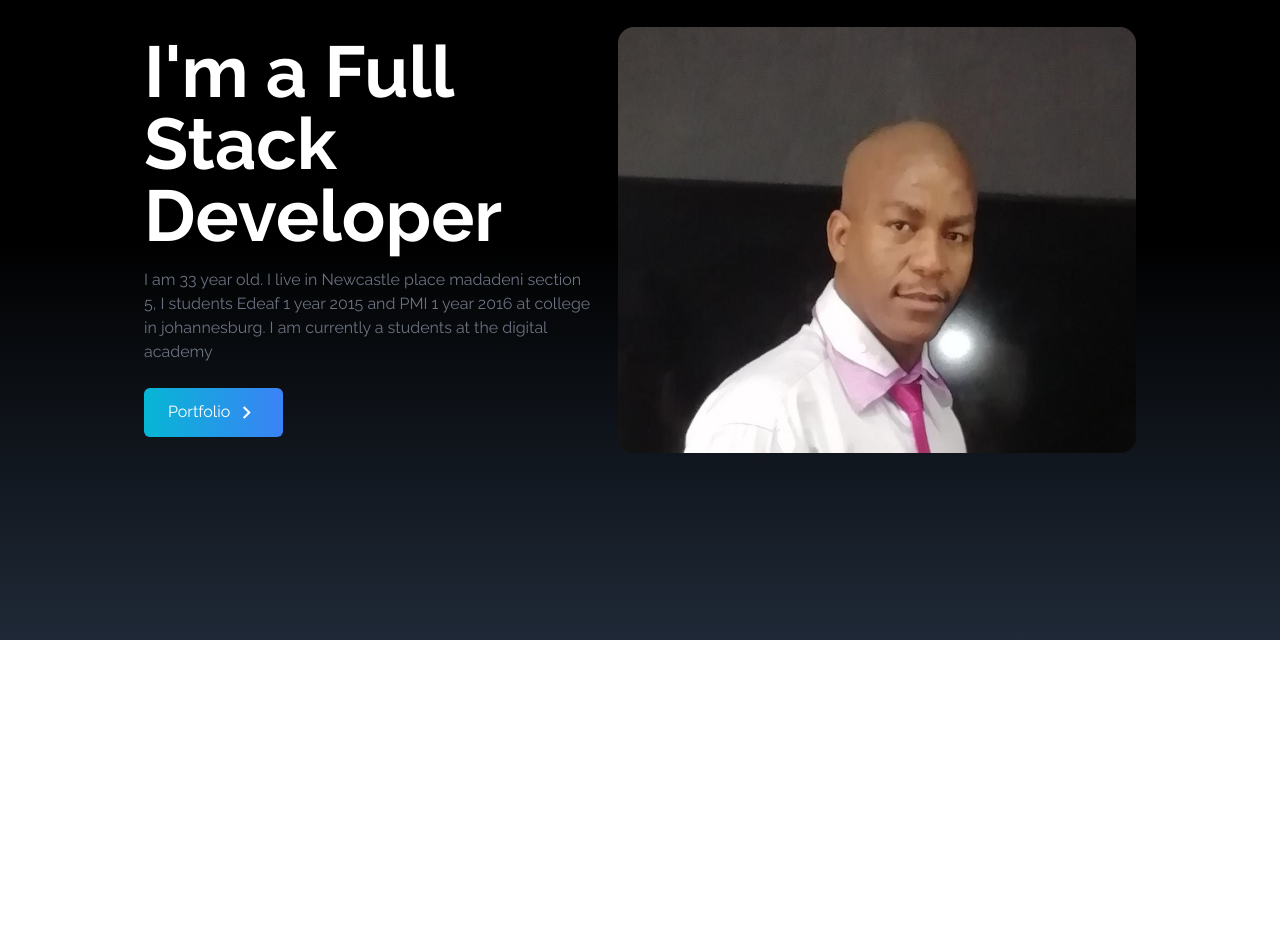
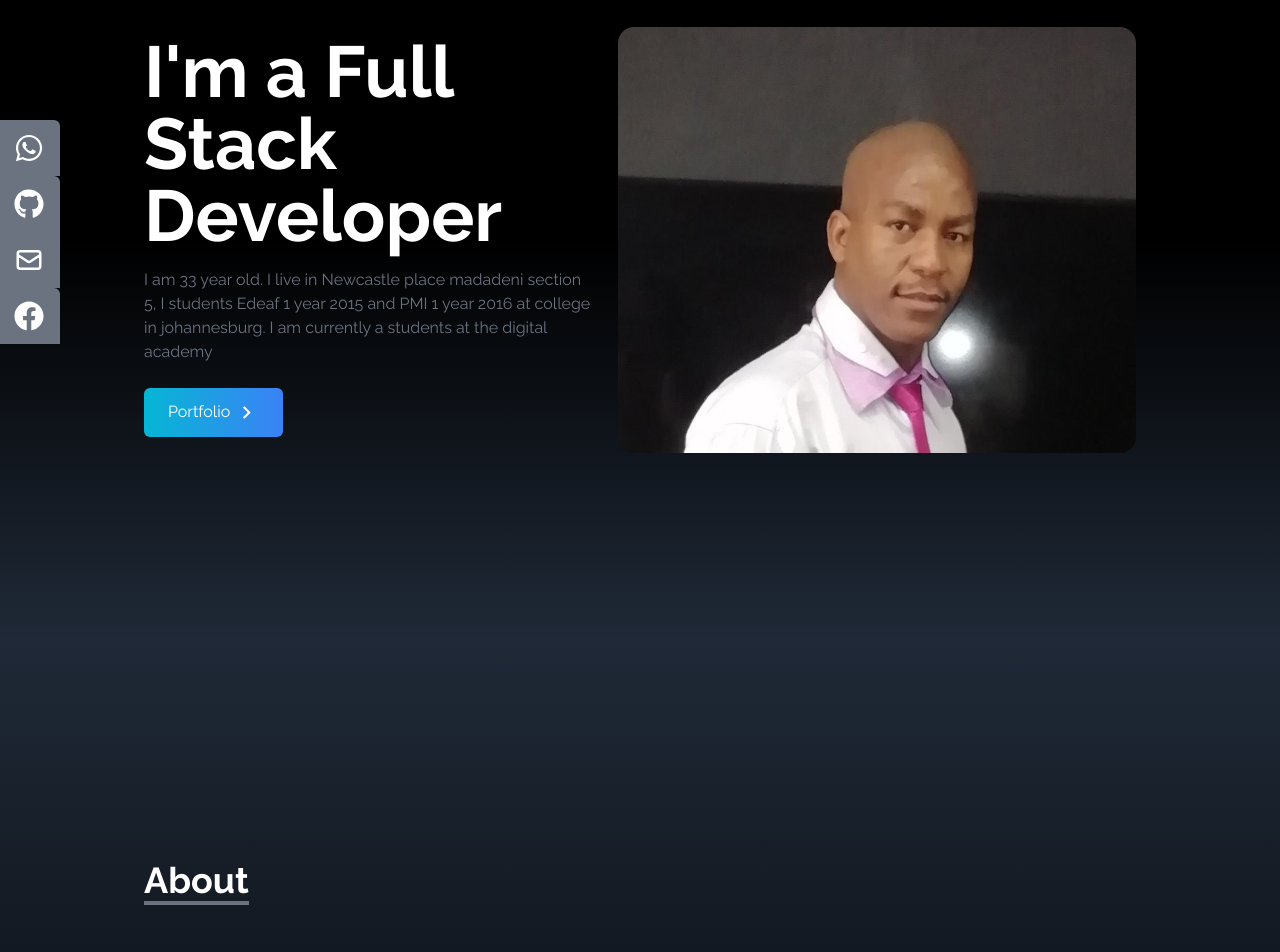
Before and after one commit to sthezahadebe-jpg/sithembiso_my_cv, a React (Create React App) app: page / in a window 1280 px wide. Shown: the part 160-1112 px from the top of the page. Before the commit the page ends 800 px from the top, so only its background shows below. Built offline with nearby package versions, Linux system fonts and the light colour scheme.

Commit message:
added soicallinks

```diff
--- a/src/App.js
+++ b/src/App.js
@@ -1,11 +1,16 @@
 import Home from './components/Home';
 import NavBar from './components/NavBar';
+import About from './components/About';
+import SoicalLinks from './components/SoicalLinks';
 
 function App() {
   return (
     <div>
       <NavBar />
       <Home />
+      <About />
+
+      <SoicalLinks />
     </div>
 
 
--- /dev/null
+++ b/src/components/About.jsx
@@ -0,0 +1,28 @@
+import React from 'react'
+
+const About = () => {
+    return (
+        <div name="about" className='w-full h-screen bg-gradient-to-b from-gray-800 to-black text-white' >
+
+            <div className='max-w-screen-lg p-4 mx-auto flex flex-col justify-center w-full h-full'>
+                <div className='pb-8'>
+                    <p className='text-4xl font-bold inline border-b-4 border-gray-500'>
+                        About
+                    </p>
+
+                </div>
+
+                <p className='text-xl mt-20'>
+                    Lorem ipsum dolor sit, amet consectetur adipisicing elit. Inventore corporis aspernatur at harum cumque voluptatibus porro vero perferendis, molestias voluptatum, hic nostrum eos repellat alias ut. Labore eveniet esse magnam laudantium distinctio, tempore molestiae maxime accusantium natus quia sequi praesentium iusto asperiores iure repellat quos id quas inventore illum repellendus.
+                </p>
+                <br />
+                <p>
+                    Lorem ipsum dolor sit amet consectetur adipisicing elit. Quas doloribus, odio excepturi neque fugit repudiandae quis eaque vel soluta suscipit ad perspiciatis corporis est ea modi aliquam maxime aspernatur unde quia aliquid cumque necessitatibus? Aut in quod et ipsa magnam, beatae impedit animi nostrum, velit aliquid dolore sapiente odit deserunt?
+                </p>
+            </div>
+
+        </div>
+    )
+}
+
+export default About;
--- a/src/components/SoicalLinks.jsx
+++ b/src/components/SoicalLinks.jsx
@@ -0,0 +1,75 @@
+import React from 'react';
+import { FaGithub, FaWhatsapp, FaFacebook } from 'react-icons/fa';
+import { HiOutlineMail } from 'react-icons/hi';
+
+
+const SoicalLinks = () => {
+
+    const links = [
+        {
+            id: 1,
+            child: (
+                <>
+                    WhatsApp <FaWhatsapp size={30} />
+                </>
+            ),
+            href: "https://web.whatsapp.com/",
+            style: "rounded-tr-md"
+        },
+        {
+            id: 2,
+            child: (
+                <>
+                    GitHub <FaGithub size={30} />
+                </>
+            ),
+            href: "https://github.com/",
+            style: "rounded-tr-md"
+        },
+        {
+            id: 3,
+            child: (
+                <>
+                    Mail <HiOutlineMail size={30} />
+                </>
+            ),
+            href: "https://www.google.com/account/about/",
+        },
+        {
+            id: 4,
+            child: (
+                <>
+                    Facebook <FaFacebook size={30} />
+                </>
+            ),
+            href: "https://en-gb.facebook.com/",
+            style: "rounded-tr-md",
+
+        }
+    ]
+
+    return (
+        <div className='hidden lg:flex flex-col top-[35%] left-0 fixed'>
+            <ul>
+
+                {links.map(({id, child, href, style, download}) => (
+                    <li key={id} className={'flex justify-between items-center w-40 h-14 px-4 ml-[-100px] hover:ml-[-10px] hover:rounded-md duration-300 bg-gray-500' + " " + style } >
+
+                < a href = { href } className = 'flex justify-between items-center w-full text-white'
+                    download = { download }
+                    target = "_blank"
+                    rel="noreferrer"
+                    >
+                    { child }</a>
+        </li>
+    ))
+}
+
+
+
+        </ul >
+        </div >
+    )
+}
+
+export default SoicalLinks;
```
